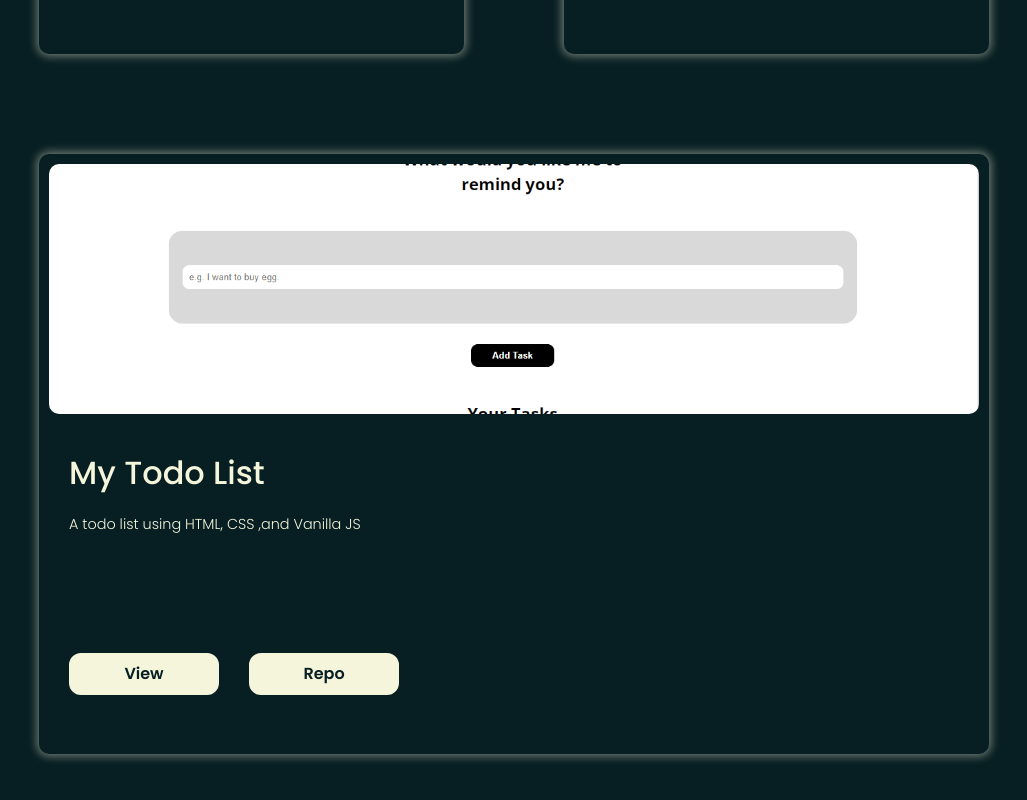
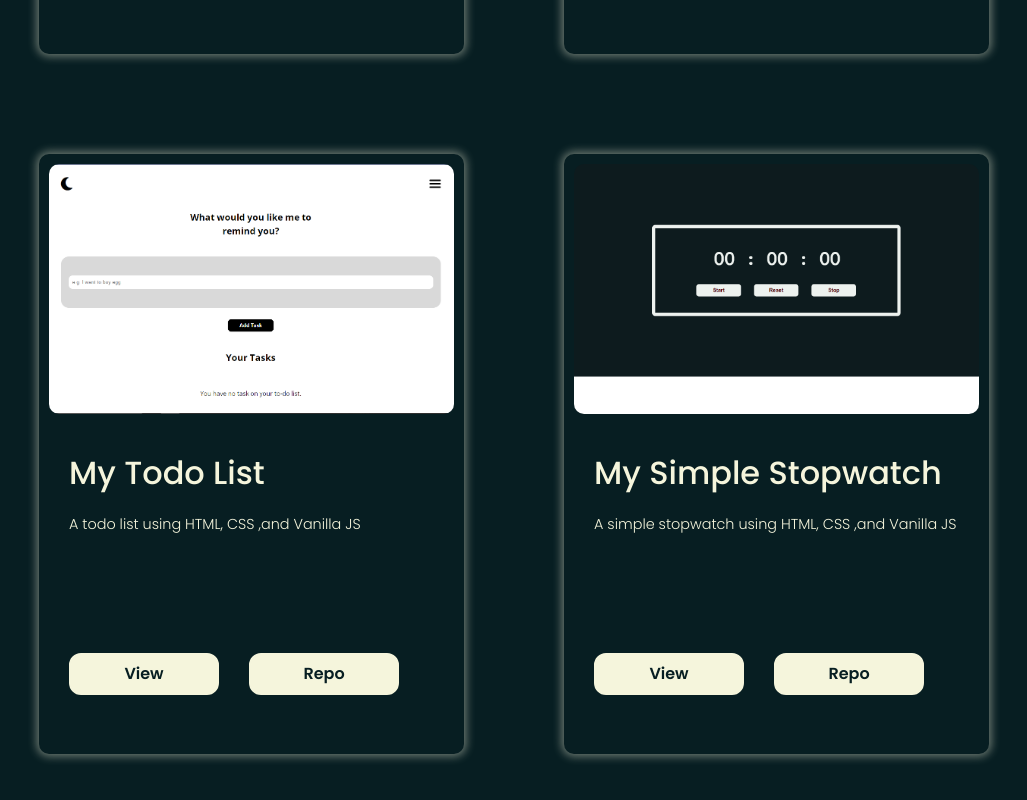
Before and after one commit to Fasina-ayomikun/My-Portfolio-2, a React (Create React App) app: page /portfolio in a window 1280 px wide. Shown: the part 2201-3001 px from the top of the page, without its empty margins (126-1153 px from the left). Built offline with nearby package versions, Linux system fonts and the light colour scheme.

Commit message:
added project

```diff
--- a/src/data.js
+++ b/src/data.js
@@ -5,6 +5,7 @@ import image4 from "./images/space.png";
 import image6 from "./images/beautyhairs.png";
 import image7 from "./images/portfolio1.png";
 import image8 from "./images/todo.png";
+import image9 from "./images/stopwatch.png";
 
 export const projects = [
   {
@@ -64,4 +65,12 @@ export const projects = [
     profile_url: "https://fash-todo-list.netlify.app",
     desc: "A todo list using HTML, CSS ,and  Vanilla JS",
   },
+  {
+    id: "8",
+    url: image9,
+    name: "My Simple Stopwatch",
+    github_url: "https://github.com/Fasina-ayomikun/Simple-Stopwatch",
+    profile_url: "https://fash-stopwatch.netlify.app",
+    desc: "A simple stopwatch  using HTML, CSS ,and  Vanilla JS",
+  },
 ];
```
Also changed, not shown: src/images/stopwatch.png (added).
